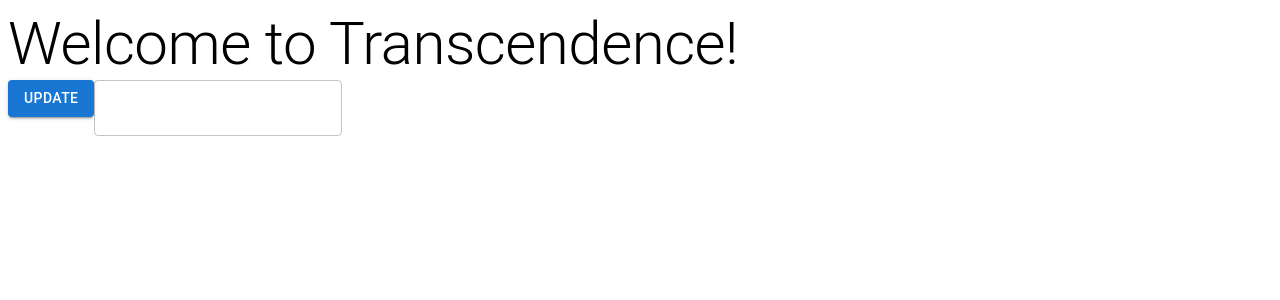
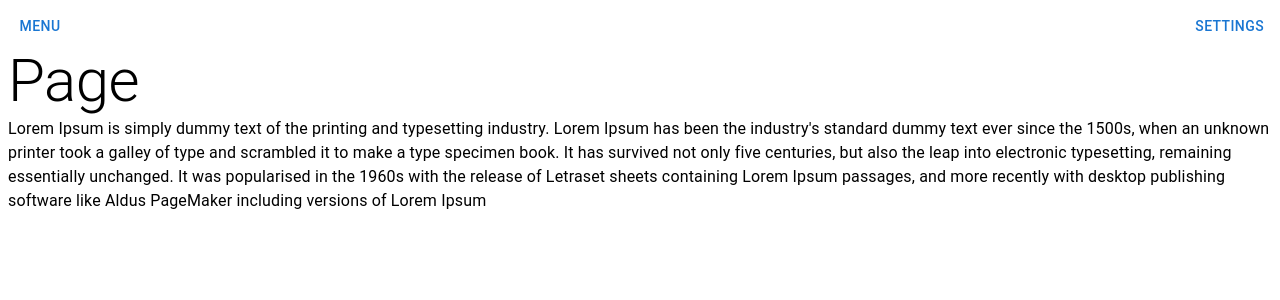
Before and after one commit to nyykooo/Transcendence, a React (Vite) app in the folder tnd/: page / in a window 1280 px wide. Shown: the top 300 px of the page. Built offline with nearby package versions, Linux system fonts and the light colour scheme.

Commit message:
TND_FE: creating Header, Menu, Settings and Page components

```diff
--- a/tnd/index.html
+++ b/tnd/index.html
@@ -8,7 +8,6 @@
   </head>
   <body>
     <div id="root"></div>
-    <div id="phaser-container"></div>
     <script type="module" src="/src/main.tsx"></script>
   </body>
 </html>
--- a/tnd/src/App.tsx
+++ b/tnd/src/App.tsx
@@ -1,29 +1,12 @@
-import { useState } from 'react';
-
-import { Typography, Button, TextField } from '@mui/material';
+import { Box, Stack } from '@mui/material';
+import Page from './components/Page';
+import Header from './components/Header';
 
 export default function App() {
-
-    const [text, setText] = useState<string>("Welcome to Transcendence!");
-    const [input, setInput] = useState<string>("");
-
-    function updateInput(event: React.ChangeEvent<HTMLInputElement>)
-    {
-        setInput(event.target.value);
-    }
-
-    function updateText()
-    {
-        if (input.trim() === "")
-            return;
-        setText(input);
-    }
-
     return (
-        <div>
-            <Typography variant='h2'>{text}</Typography>
-            <Button variant='contained' onClick={updateText}>Update</Button>
-            <TextField value={input} onChange={updateInput}></TextField>
-        </div>
+        <Box sx={{display: 'flex', flexDirection: 'column', height: '100vh', width: '100%'}}>
+            <Header/>
+            <Page/>
+        </Box>
     );
 }
--- /dev/null
+++ b/tnd/src/components/Header.tsx
@@ -0,0 +1,13 @@
+
+import SideMenu  from './SideMenu';
+import Settings from './Settings';
+import { Stack } from '@mui/material';
+
+export default function Header() {
+    return (
+        <Stack direction="row" useFlexGap justifyContent="space-between">
+            <SideMenu/>
+            <Settings/>
+        </Stack>
+    );
+}
--- /dev/null
+++ b/tnd/src/components/Page.tsx
@@ -0,0 +1,15 @@
+import { useState } from 'react';
+
+import { Box, Typography } from '@mui/material';
+
+export default function Page() {
+    const [title, setTitle] = useState('Page');
+    const [content, setContent] = useState("Lorem Ipsum is simply dummy text of the printing and typesetting industry. Lorem Ipsum has been the industry's standard dummy text ever since the 1500s, when an unknown printer took a galley of type and scrambled it to make a type specimen book. It has survived not only five centuries, but also the leap into electronic typesetting, remaining essentially unchanged. It was popularised in the 1960s with the release of Letraset sheets containing Lorem Ipsum passages, and more recently with desktop publishing software like Aldus PageMaker including versions of Lorem Ipsum");
+
+    return (
+        <Box sx={{height: '100%', width: '100%'}}>
+            <Typography variant="h2">{title}</Typography>
+            <Typography variant="body1">{content}</Typography>
+        </Box>
+    );
+}
--- /dev/null
+++ b/tnd/src/components/Settings.tsx
@@ -0,0 +1,45 @@
+import { useState } from 'react';
+import { Box, List, Divider, ListItem, ListItemButton, ListItemText, Button, Drawer } from '@mui/material';
+
+export default function Settings()
+{
+    const [open, setOpen] = useState(false);
+
+    const toggleDrawer = (open: boolean) => () => {
+        setOpen(open);
+    }
+
+
+  const DrawerList = (
+    <Box sx={{ width: '25vw' }} role="presentation" onClick={toggleDrawer(false)}>
+      <List>
+        {['Inbox', 'Starred', 'Send email', 'Drafts'].map((text, index) => (
+          <ListItem key={text} disablePadding>
+            <ListItemButton>
+              <ListItemText primary={text} />
+            </ListItemButton>
+          </ListItem>
+        ))}
+      </List>
+      <Divider />
+      <List>
+        {['All mail', 'Trash', 'Spam'].map((text, index) => (
+          <ListItem key={text} disablePadding>
+            <ListItemButton>
+              <ListItemText primary={text} />
+            </ListItemButton>
+          </ListItem>
+        ))}
+      </List>
+    </Box>
+  );
+
+  return (
+      <div>
+          <Button onClick={toggleDrawer(true)}>Settings</Button>
+          <Drawer open={open} onClose={toggleDrawer(false)} anchor='right'>
+              {DrawerList}
+          </Drawer>
+      </div>
+  );
+}
--- /dev/null
+++ b/tnd/src/components/SideMenu.tsx
@@ -0,0 +1,45 @@
+import { useState } from 'react';
+import { Box, List, Divider, ListItem, ListItemButton, ListItemText, Button, Drawer } from '@mui/material';
+
+export default function SideMenu()
+{
+  const [open, setOpen] = useState(false);
+
+  const toggleDrawer = (open: boolean) => () => {
+      setOpen(open);
+  }
+
+  const DrawerList = (
+    <Box sx={{ width: '100px' }} role="presentation" onClick={toggleDrawer(false)}>
+      <List>
+        {['Inbox', 'Starred', 'Send email', 'Drafts'].map((text, index) => (
+          <ListItem key={text} disablePadding>
+            <ListItemButton>
+              <ListItemText primary={text} />
+            </ListItemButton>
+          </ListItem>
+        ))}
+      </List>
+      <Divider />
+      <List>
+        {['All mail', 'Trash', 'Spam'].map((text, index) => (
+          <ListItem key={text} disablePadding>
+            <ListItemButton>
+              <ListItemText primary={text} />
+            </ListItemButton>
+          </ListItem>
+        ))}
+      </List>
+    </Box>
+  );
+
+
+    return (
+        <div>
+            <Button onClick={toggleDrawer(true)}>Menu</Button>
+            <Drawer open={open} onClose={toggleDrawer(false)}>
+                {DrawerList}
+            </Drawer>
+        </div>
+    );
+}
```
